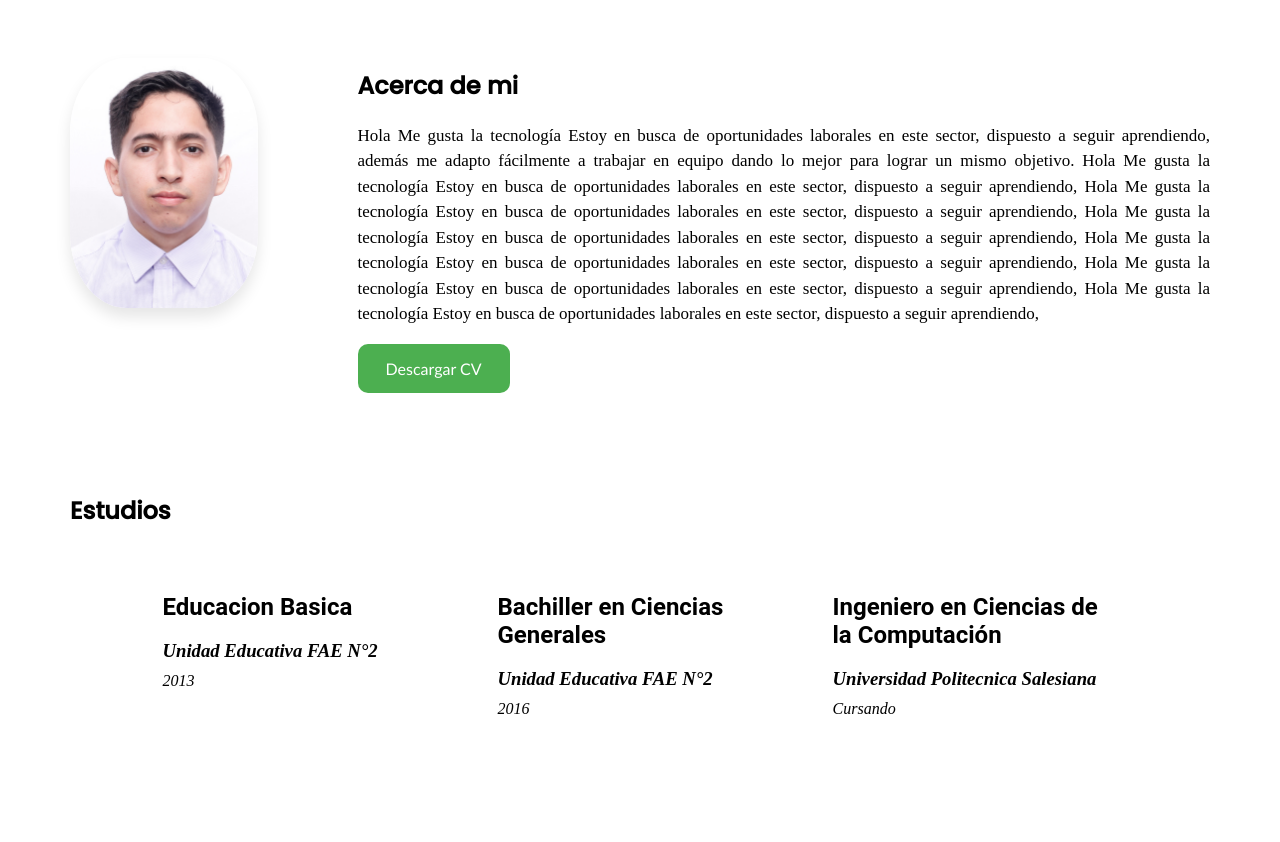
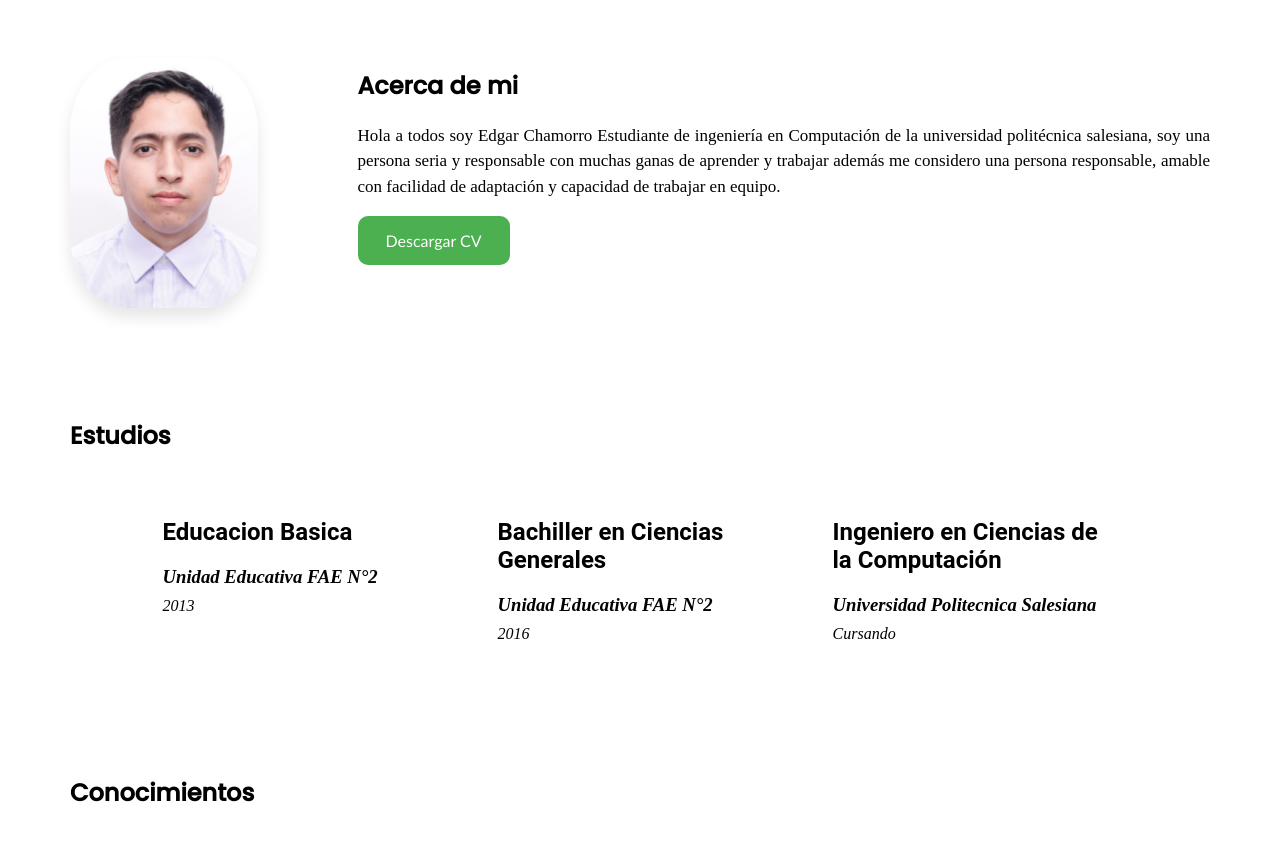
Before and after one commit to EdgarChamorro19/EdgarChamorro19.github.io, a plain HTML site: page index.html in a window 1280 px wide. Shown: the part 826-1668 px from the top of the page. Drawn offline with Linux system fonts and the light colour scheme.

Commit message:
Actualizado

```diff
--- a/index.html
+++ b/index.html
@@ -39,22 +39,10 @@
             <div class="bio-description">
                 <h2 class="bio-title">Acerca de mi</h2>
                 <p class="bio-text">
-                    Hola
-                    Me gusta la tecnología Estoy en busca de oportunidades laborales en este sector, dispuesto a seguir aprendiendo,
-                    además me adapto fácilmente a trabajar en equipo dando lo mejor para lograr un mismo objetivo.
-                    Hola
-                    Me gusta la tecnología Estoy en busca de oportunidades laborales en este sector, dispuesto a seguir aprendiendo,
-                    Hola
-                    Me gusta la tecnología Estoy en busca de oportunidades laborales en este sector, dispuesto a seguir aprendiendo,
-                    Hola
-                    Me gusta la tecnología Estoy en busca de oportunidades laborales en este sector, dispuesto a seguir aprendiendo,
-                    Hola
-                    Me gusta la tecnología Estoy en busca de oportunidades laborales en este sector, dispuesto a seguir aprendiendo,
-                    Hola
-                    Me gusta la tecnología Estoy en busca de oportunidades laborales en este sector, dispuesto a seguir aprendiendo,
-                    Hola
-                    Me gusta la tecnología Estoy en busca de oportunidades laborales en este sector, dispuesto a seguir aprendiendo,
-
+                    Hola a todos soy Edgar Chamorro Estudiante de ingeniería en Computación de la universidad
+                    politécnica salesiana, soy una persona seria y responsable con muchas ganas de aprender y
+                    trabajar además me considero una persona responsable, amable con facilidad de adaptación y
+                    capacidad de trabajar en equipo.
                 </p>
                 <a href="assets/CurriculumVitae_EdgarChamorro.pdf"
                 download="CurriculumVitae_EdgarChamorro.pdf" class="download-button">Descargar CV</a>
--- a/style.css
+++ b/style.css
@@ -447,6 +447,24 @@ h2{
     gap: 200px;
 }
 
+@media only screen and (max-width: 710px) {
+    .Experiencia,
+    .experiencia-description,
+    .experiencia-item{
+        display: flex;
+        flex-direction: column;
+        justify-content: center;
+        align-items: center;
+        gap:0px;
+    }
+    .Experiencia img{
+        text-align: center;
+        width: 100%;
+
+    }
+
+}
+
 .contacto-item svg{
     width: 60px;
     height: 100px;
```
Also changed, not shown: 1 other file.
